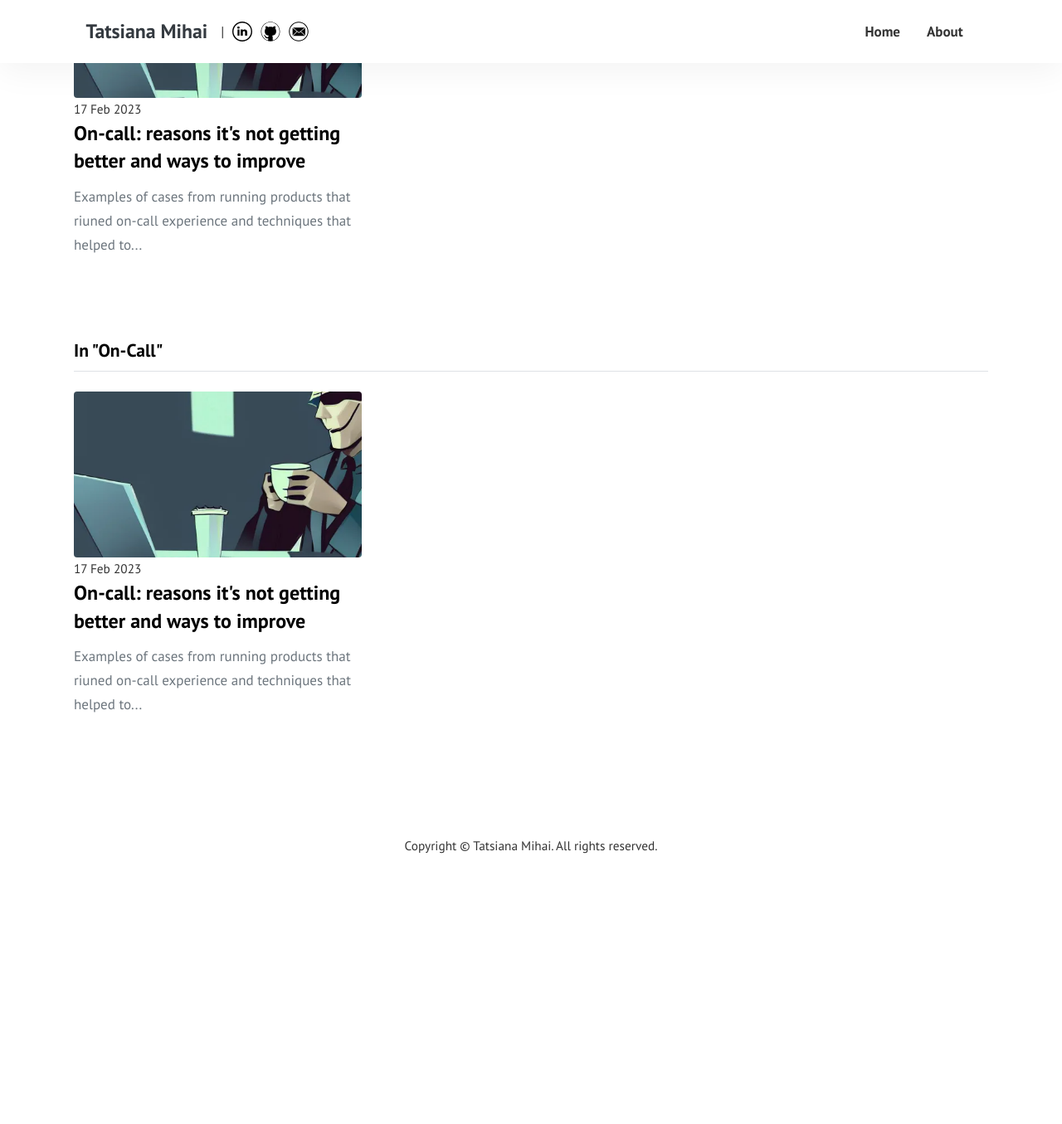
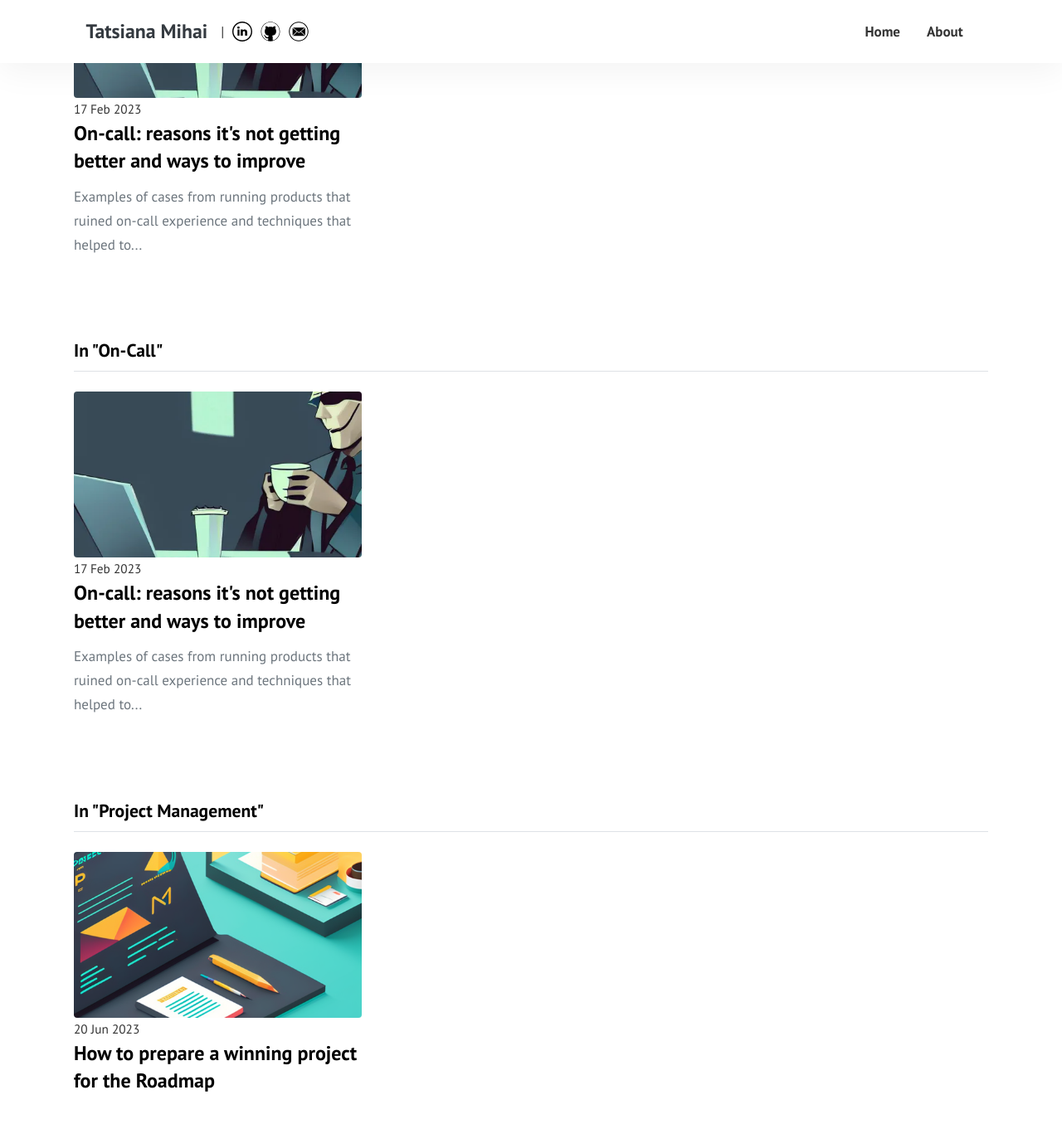
Before and after one commit to Tan--Tan/tan--tan.github.io, a Jekyll site: the page built from pages/categories.html, in a window 1280 px wide and 1400 px high, scrolled down 313 px. Shown: the top 1355 px of the window at 83% size. Built offline with Jekyll 4.4.1, drawn with Linux system fonts in a browser that asks for light colours; before the commit the page ends 1375 px from its top, so only the background shows below that; some of the changed lines change nothing that is shown; some of the changed text lies outside the part shown.

Commit message:
one pager

```diff
--- a/_posts/2023-02-17-on-call.html
+++ b/_posts/2023-02-17-on-call.html
@@ -1,7 +1,7 @@
 ---
 layout: post
 title:  "On-call: reasons it's not getting better and ways to improve"
-lead: "Examples of cases from running products that riuned on-call experience and techniques that helped to mitigate them"
+lead: "Examples of cases from running products that ruined on-call experience and techniques that helped to mitigate them"
 categories: [ engineering, on-call ]
 image: assets/images/oncall.webp
 imgcaption: Generated by openart.ai
--- /dev/null
+++ b/_posts/2023-06-20-one-pager.html
@@ -0,0 +1,141 @@
+---
+layout: post
+title:  "How to prepare a winning project for the Roadmap"
+lead: ""
+categories: [ project management, roadmapping ]
+image: assets/images/2023-06-25/project-pitch.png
+imgcaption: Generated by hotpot.ai
+
+---
+<p>
+    Roadmap and project prioritization are fundamental stages in IT development. Which innovations are introduced
+    first determines the attractiveness of the product for customers and their competitiveness.
+</p>
+<p>
+    Often teams get lost when it comes time to select the most impactful idea, especially when the planning horizon is longer than 3
+    months and the product has not yet taken a strong shape or has found market fit. And while the main burden of
+    decision-making lies with the product team, engineers can also contribute to planning to make it more
+    predictable and efficient.
+</p>
+<p>
+    One of the best tricks I've been using in my practice is preparing a one-pager for a project idea or feature.
+    The idea of creating a one-pages appeared in a business context when companies tried to present their business
+    proposal in a sharp and focused way, usually trying to fit everything on an A4 page. In engineering, the same
+    approach applies: in a short document, state the key values of the idea that will achieve the company's goals.
+</p>
+<p>
+    The one-pager should be done after you have decided on the <a href="https://en.wikipedia.org/wiki/OKR" target="_blank">OKRs</a> for your team or organisation and already
+    collected ideas in the longlist.
+</p>
+
+<p class="alert alert-danger">
+    <b class="alert-heading">Red flag</b><br/>
+    if you first define projects and then tailor OKRs to them you run the risk of missing out on market expectations, falling behind competitors, and in the worst case, losing customers.
+    Without mature engineering processes, roadmapping will be inefficient as you will have to take on unplanned
+    projects without being able to prepare a good system design and thereby increasing tech debt.
+</p>
+
+<p>
+    One-pager is not expected to provide deep edge case analysis or detailed system design, so preparing and
+    writing it shouldn't take much time. For example, my team set a limit of 3 days for cross-team projects in
+    order to have time to discuss details with developers from other teams. A good one-pager only contains the
+    sections that play a key role in making a go/no-go decision. I use a simple template that is easy to apply
+    both to product and purely technical improvements (e.g. configuring monitoring for legacy systems).
+</p>
+<p class="font-italic">
+    <b>Bonus:</b> The <a href="#">template</a> of the one-pager we’re going to discuss is available in <a href="/assets/others/one-pager/[Template] 1-pager.docx" target="_blank">.docx</a> and .md formats
+    so you can apply it to your ideas immediately.
+</p>
+<h2>From an idea to a software project: DIY store</h2>
+<div>
+    <img src="/assets/images/2023-06-25/screen-1.png" />
+    <div class="imgcaption">Handmade - Shop WordPress WooCommerce Theme - HomePage</div>
+</div>
+<p>
+    Let's see how each one-pager section can be filled in using the example of a feature for an online DIY store
+    (the theme used in the post can be downloaded at
+    <a href="https://themeforest.net/item/handmade-shop-wordpress-woocommerce-theme/13307231" target="_blank">themeforest.net</a>).
+    So, imagine that your goal is to increase profits in the next half year by 15%. After the brainstorming, among
+    the many ideas was a suggestion to remind customers of products that were about to run out in order to
+    encourage repeat purchases.
+</p>
+<p class="alert alert-info">
+    Often, analysis summaries that make it easier to assess the impact of a potential project are available
+    before you start planning. Make sure you know where to find them and have time to familiarize yourself with
+    them beforehand.
+</p>
+<h3>Project Name, Author, and Stakeholders</h3>
+<p>
+    A well-chosen name helps to catch the idea of the project from the first seconds and win the attention of
+    stakeholders. When choosing a name, try to pick the one that would be the most familiar to a wide audience:
+    it'll be quite difficult to pitch the project if the name is far too vague or contains highly specialized
+    terminology. Try to reflect the key idea instead of dwelling on a concept that can be understood in various
+    ways. Only rely on using acronyms or fancy names if you are sure that all stakeholders are able to get what
+    you are talking about. The purpose of this document is to present what the project offers,  you can always
+    come up with a cool name later.
+</p>
+<p>
+    It's worth specifying the author of the idea to receive feedback from people that weren't able to participate
+    in an idea presentation session. Also. it'll allow stakeholders to reach out to the right person if they want
+    to give the idea the green light. A team name helps to avoid confusion if there are similar projects in the
+    organization. If the company is small. Just a name might be enough, but to make the communication smoother
+    it's always good to leave contact info (email, group name in slack, etc.). Especially it's handy in companies
+    that give employees flexibility in editing profile names and picking messager nicknames or email addresses.
+</p>
+<p>
+    Stakeholders are optional but can be useful when those who make go/no-go decisions about the project are
+    not members of the team and you want to be sure that the project will be in their field of vision.
+</p>
+<p class="alert alert-secondary">
+    <b class="alert-heading">Example</b><br/><br/>
+    <i>Project Name:</i> Personalised “Buy again” reminder for ending soon goods<br/>
+    <i>Author:</i> John Doe (@johndoe) / Customer Behavior Team<br/>
+    <i>Stakeholders:</i> Sales Org (#sales)<br/><br/>
+    The words "Personalised" and "reminder" give an idea of the implementation details, "Buy again" and
+    "ending soon" specify which product groups are involved in the project.
+</p>
+<h3>Summary</h3>
+<p>
+    Along with the name, the summary allows your stakeholders to quickly assess the potential of the project.
+    Most often, those who make a final decision don't have much time to study in detail the implementation of
+    each potential idea, and sometimes they are only interested in the impact reflected in key metrics. As
+    Tanya Reilly rightly points the way in her book
+    <a href="https://www.oreilly.com/library/view/the-staff-engineers/9781098118723/" target="_blank">The Staff Engineer's Path</a> :
+    <span class="quote mt-4 mb-4 pl-5 pr-5">"if yoo can’t convince them in 50 words, you may not be able to convince them at all"</span>
+I prefer to fill in the summary at the end, as I can put specific
+    numbers I was able to collect from other sections. To check the quality of the summary, try to highlight
+    in bold key phrases that you think should catch the eye of the reader. If there are more than half of such
+    phrases, you are on the right track.
+</p>
+<p class="alert alert-secondary">
+    <b class="alert-heading">Example</b><br/><br/>
+    <i>Summary:</i> Personalised reminders to buy again ending soon goods can increase the monthly average
+    transaction volume by 12.8% and D28 retention by 3% for web and 5.5% for mobile users. The solution is a
+    combination of mailing campaigns, push notifications, and reminding components placed in the UI. Personalised
+    recommendations and reminder settings are based on the internal solution for analysing customer behavior.
+    An MVP version can be delivered in 1 month, the complete solution required 4 months.<br/><br/>
+
+    Here we're highlighting a few things:<br/>
+    <span>- the changes in key metrics(transaction volume, retention) that are of interest to the stakeholders</span><br/>
+    <span>- planned delivery time that is of interest to management</span><br/>
+    <span>- a high-level solution to distinguish this idea from others</span>
+</p>
+<h3>Problem and Impact</h3>
+<p class="alert alert-secondary">
+    <b class="alert-heading">Example</b><br/><br/>
+</p>
+<h3>Milestones</h3>
+<p class="alert alert-secondary">
+    <b class="alert-heading">Example</b><br/><br/>
+</p>
+<h3>Risks</h3>
+<p class="alert alert-secondary">
+    <b class="alert-heading">Example</b><br/><br/>
+</p>
+<h3>Useful Links</h3>
+<p>
+
+</p>
+
+<h2>What's next: prepare for the presentation</h2>
+<p></p>
--- a/assets/css/theme.scss
+++ b/assets/css/theme.scss
@@ -351,9 +351,10 @@ span.post-name a,span.post-read-more a:hover {
 .link-dark {
 	color:rgba(0,0,0,.8);
 }
-.article-post>*{
+.article-post>:not(.imgcaption, img){
     margin-bottom:1.5rem;
 }
+
 .article-post {
     font-size: 1.1em;
     line-height: 1.54;
@@ -395,7 +396,7 @@ blockquote {
 .featured-image img {
     height: 100%;
 }
-.featured-image .imgcaption {
+.imgcaption {
     bottom: 0;
     right: 0;
     font-style: italic;
```
Also changed, not shown: README.md (deleted), assets/images/2023-06-25/project-pitch.png (added), assets/images/2023-06-25/screen-1.png (added), 1 other file.
